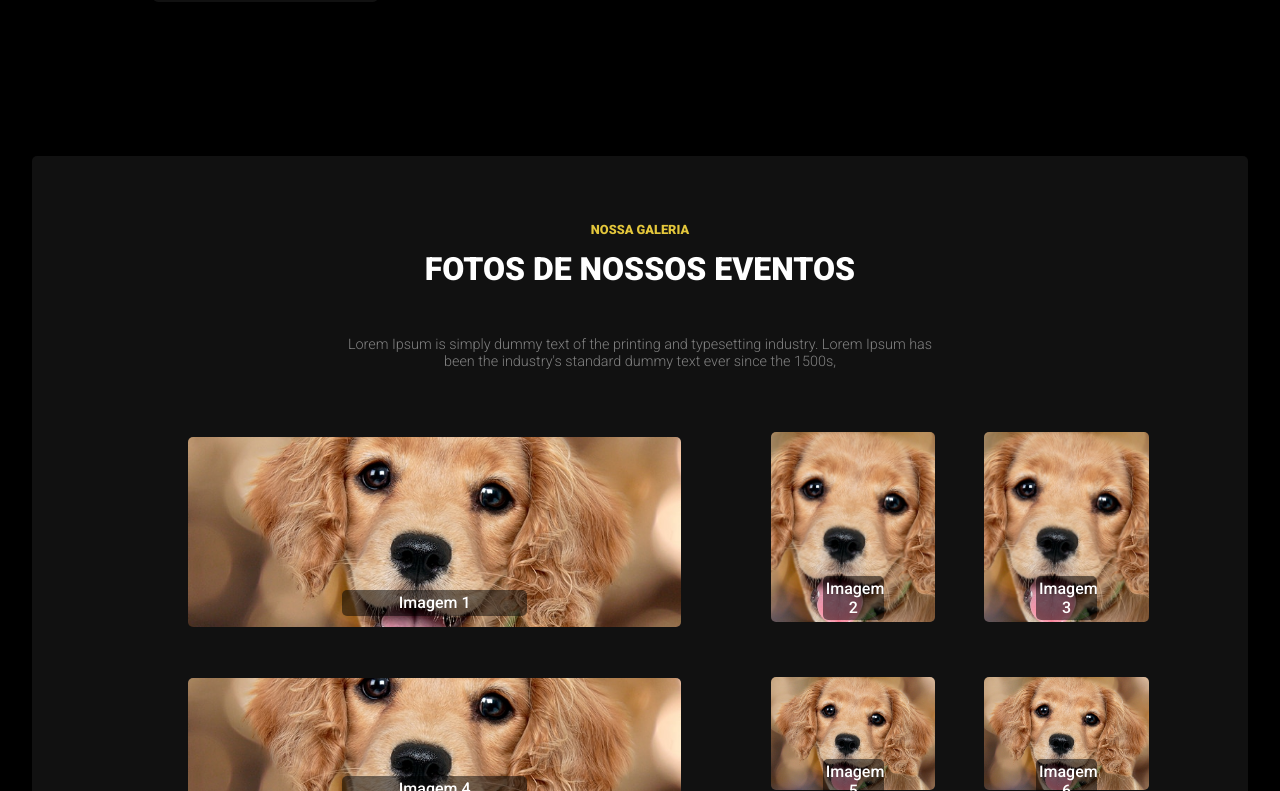
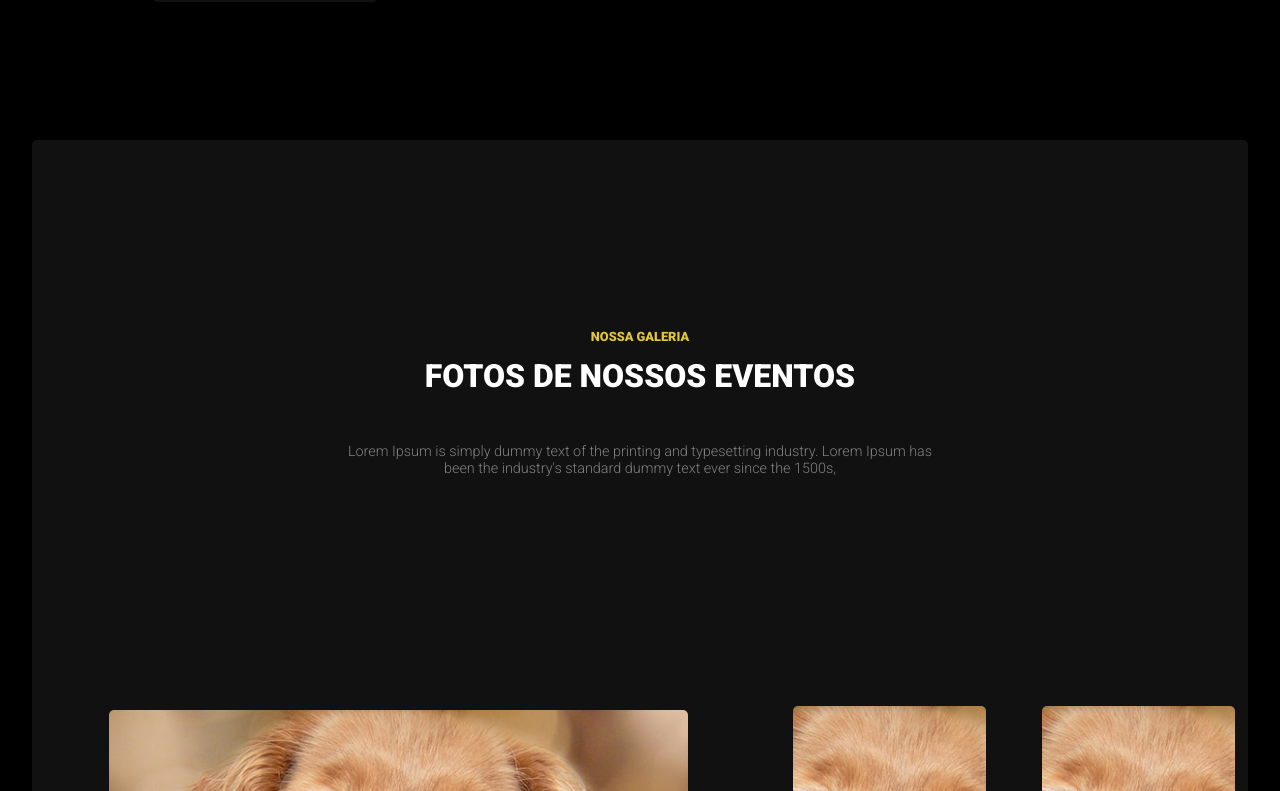
Before and after one commit to StaanB/legiao-sem-fronteiras, a React (Create React App) app in the folder legiao-sem-fronteiras/: page / in a window 1280 px wide. Shown: the part 2009-2800 px from the top of the page. Built offline with nearby package versions, Linux system fonts and the light colour scheme.

Commit message:
Alterações 25.11
Mudanças na responsividade, inclusão das dimensões: MobileL e Tablet

```diff
--- a/legiao-sem-fronteiras/src/Pages/EventSecondPage/style.js
+++ b/legiao-sem-fronteiras/src/Pages/EventSecondPage/style.js
@@ -3,11 +3,11 @@ import styled from "styled-components";
 import { Colors, Media } from "../../components/GlobalStyles";
 
 export const CardEventStyled = styled.div`
-  /* Estilização para mobile */
+  /* Estilização para mobileS */
   display: flex;
   flex-direction: column;
   width: 90vw;
-  height: auto;
+  height: 75vh;
 
   margin: auto;
   margin-top: 3rem;
@@ -24,6 +24,7 @@ export const CardEventStyled = styled.div`
     display: flex;
     flex-direction: column;
     align-items: center;
+    margin-bottom: 2rem;
 
     gap: 1.5rem;
 
@@ -43,7 +44,7 @@ export const CardEventStyled = styled.div`
       color: ${Colors.whiteColor};
 
       gap: 1rem;
-      font-size: 0.8rem;
+      font-size: 0.9rem;
 
       margin-bottom: 3rem;
 
@@ -61,7 +62,7 @@ export const CardEventStyled = styled.div`
     text-align: center;
 
     img {
-      width: 15rem;
+      width: 90%;
     }
 
     p {
@@ -75,7 +76,16 @@ export const CardEventStyled = styled.div`
     }
   }
 
-  /* Desktop responsive */
+  /* Estilização para mobileL */
+  @media ${Media.mobileL} {
+    .spans-card-section{
+      font-size: 1.1rem !important;
+
+      margin-bottom: 6rem !important;
+    }
+  }
+
+  /* Estilização Desktop*/
   @media ${Media.desktop} {
     width: 80vw;
     height: 50vh;
--- a/legiao-sem-fronteiras/src/components/AboutSection/About/style.js
+++ b/legiao-sem-fronteiras/src/components/AboutSection/About/style.js
@@ -5,6 +5,11 @@ import styled from "styled-components";
 import { Colors, Media } from "../../GlobalStyles";
 
 export const AboutStyled = styled.section`
+   /* Responsividade para MobileL */
+  @media ${Media.mobileL} {
+    height: 150vh;
+  }
+
   @media ${Media.desktop} {
     /* Responsividade para desktop */
     display: flex;
@@ -48,9 +53,10 @@ export const AboutStyled = styled.section`
       }
     }
   }
-  /* Responsividade para Mobile */
+
+  /* Responsividade para MobileS */
   width: 100vw;
-  height: 170vh;
+  height: 180vh;
 
   .about-image-container {
     display: flex;
@@ -144,11 +150,11 @@ export const AboutStyled = styled.section`
     .card {
       display: flex;
 
-      gap: 1rem;
-      margin-bottom: 1.5rem;
+      gap: 3rem;
+      margin-bottom: 3rem;
 
       svg {
-        width: 50%;
+        width: 60%;
 
         padding: 0.7rem;
         font-size: 4rem;
--- a/legiao-sem-fronteiras/src/components/GallerySection/style.js
+++ b/legiao-sem-fronteiras/src/components/GallerySection/style.js
@@ -2,6 +2,38 @@ import styled from "styled-components";
 import { Colors, Media } from "../GlobalStyles";
 
 export const GalleryStyled = styled.section`
+  /* Responsividade para mobileL */
+  @media ${Media.mobileL} {
+    margin-top: 1rem !important;
+    height: 140vh !important;
+
+    .image-gallery {
+      img {
+        width: 85%;
+      }
+    }
+  }
+
+  /* Responsividade para tablet */
+  @media ${Media.tablet} {
+    height: 200vh !important;
+
+
+    .image-gallery {
+      display: flex !important;
+      flex-direction: column !important;
+
+      img {
+        width: 80% !important;
+      }
+
+      span {
+        width: 30%;
+        margin: auto;
+      }
+    }
+  }
+
   /* Responsividade para desktop */
   @media ${Media.desktop} {
     width: 95vw !important;
@@ -42,10 +74,11 @@ export const GalleryStyled = styled.section`
     }
   }
 
-  /* Responsividade para Mobile */
+  /* Responsividade para MobileS */
   width: 90vw;
-  height: 150vh;
+  height: 170vh;
 
+  margin-top: 7rem !important;
   margin: auto;
 
   margin-top: 2rem;
@@ -85,6 +118,7 @@ export const GalleryStyled = styled.section`
     }
 
     p {
+      margin-bottom: 2rem !important;
       margin: auto;
       width: 85%;
       font-size: 0.8rem;
--- a/legiao-sem-fronteiras/src/components/GlobalStyles/index.js
+++ b/legiao-sem-fronteiras/src/components/GlobalStyles/index.js
@@ -3,8 +3,10 @@ import { createGlobalStyle } from "styled-components";
 
 // Responsividade
 export const Media = {
-  mobile: "(min-width: 300px)",
-  desktop: "(min-width: 1000px)",
+  mobileS: "(min-width: 300px)",
+  mobileL: "(min-width: 410px)",
+  tablet: "(min-width: 600px)",
+  desktop: "(min-width: 1024px)",
 };
 
 // Cores para o documento
@@ -19,7 +21,7 @@ export var Colors = {
 // Estilização global
 export const Global = createGlobalStyle`
     /* Estilização do mobile globalmente */
-    @media ${Media.mobile} {
+    @media ${Media.mobileS} {
 
     width: 100%;
     height: 100%;
--- a/legiao-sem-fronteiras/src/components/HomeSection/Herobanner/style.js
+++ b/legiao-sem-fronteiras/src/components/HomeSection/Herobanner/style.js
@@ -3,10 +3,19 @@ import styled from "styled-components";
 import { Colors, Media } from "../../GlobalStyles";
 
 const HerobannerStyled = styled.div`
+  /* Responsividade para Tablet */
+  @media ${Media.tablet} {
+    .title-container {
+      height: 70vh !important;
+    }
+  }
+
   /* Responsividade para Desktop */
   @media ${Media.desktop} {
+
     .title-container {
       width: 95% !important;
+      height: 100% !important;
 
       background-repeat: no-repeat;
       background-size: cover;
@@ -35,7 +44,8 @@ const HerobannerStyled = styled.div`
       width: 50% !important;
     }
   }
-  /* Mobile styles */
+
+  /* responsividade para mobile */
   display: flex;
   flex-direction: column;
 
@@ -43,8 +53,12 @@ const HerobannerStyled = styled.div`
   height: 100vh;
 
   .title-container {
+    justify-content: center;
+
     background-image: url("${(props) => props.mainImage}");
     background-position: center;
+    background-repeat: no-repeat;
+    background-size: cover;
 
     display: flex;
     flex-direction: column;
```
